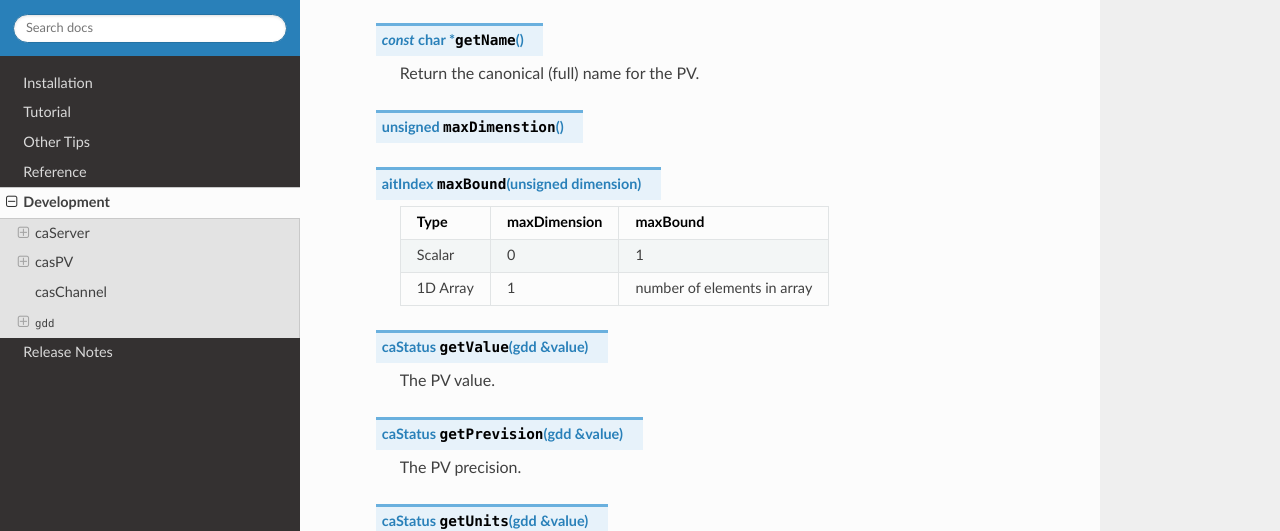
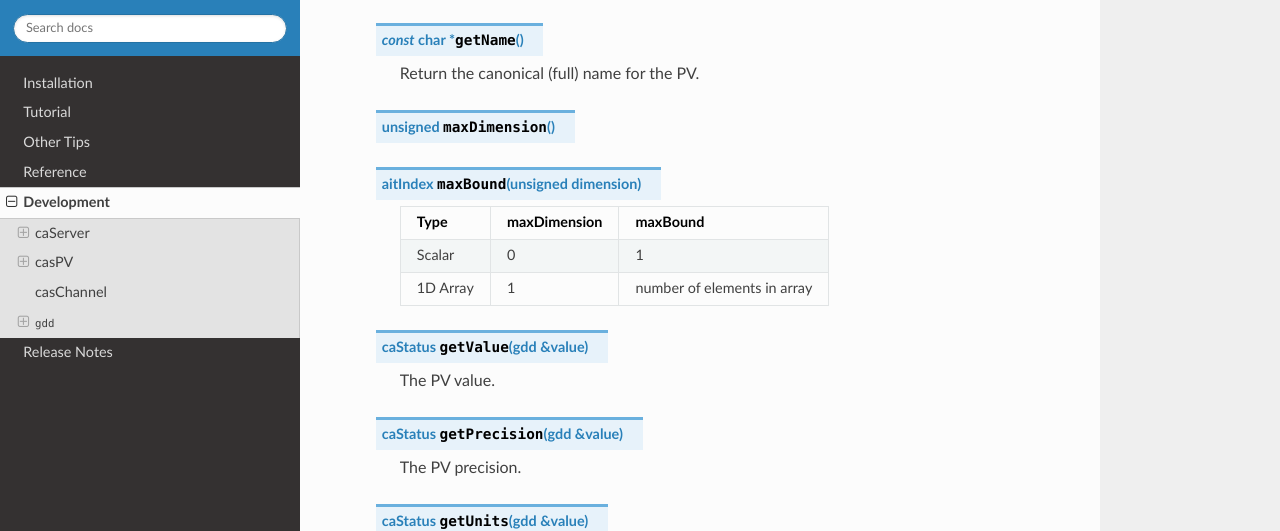
Before and after one commit to paulscherrerinstitute/pcaspy, a Sphinx documentation site: the page built from docs/source/development.rst, in a window 1280 px wide and 900 px high, scrolled down 875 px. Shown: the part 141-672 px from the top of the window. Built offline with Sphinx 7.4.7 and the Read the Docs theme 2.0.0, drawn with Linux system fonts in a browser that asks for light colours; some of the changed text lies outside the part shown.

Commit message:
development.rst: Fix some typos

```diff
--- a/docs/source/development.rst
+++ b/docs/source/development.rst
@@ -46,7 +46,7 @@ Virtual methods
 
        Return the canonical (full) name for the PV.
 
-    .. cpp:function:: unsigned maxDimenstion()
+    .. cpp:function:: unsigned maxDimension()
     .. cpp:function:: aitIndex maxBound(unsigned dimension)
 
        =========      ============  ========
@@ -60,7 +60,7 @@ Virtual methods
 
        The PV value.
 
-    .. cpp:function:: caStatus getPrevision(gdd & value)
+    .. cpp:function:: caStatus getPrecision(gdd & value)
 
        The PV precision.
 
```
Also changed, not shown: other parts of docs/source/development.rst (+1 -1 lines).
